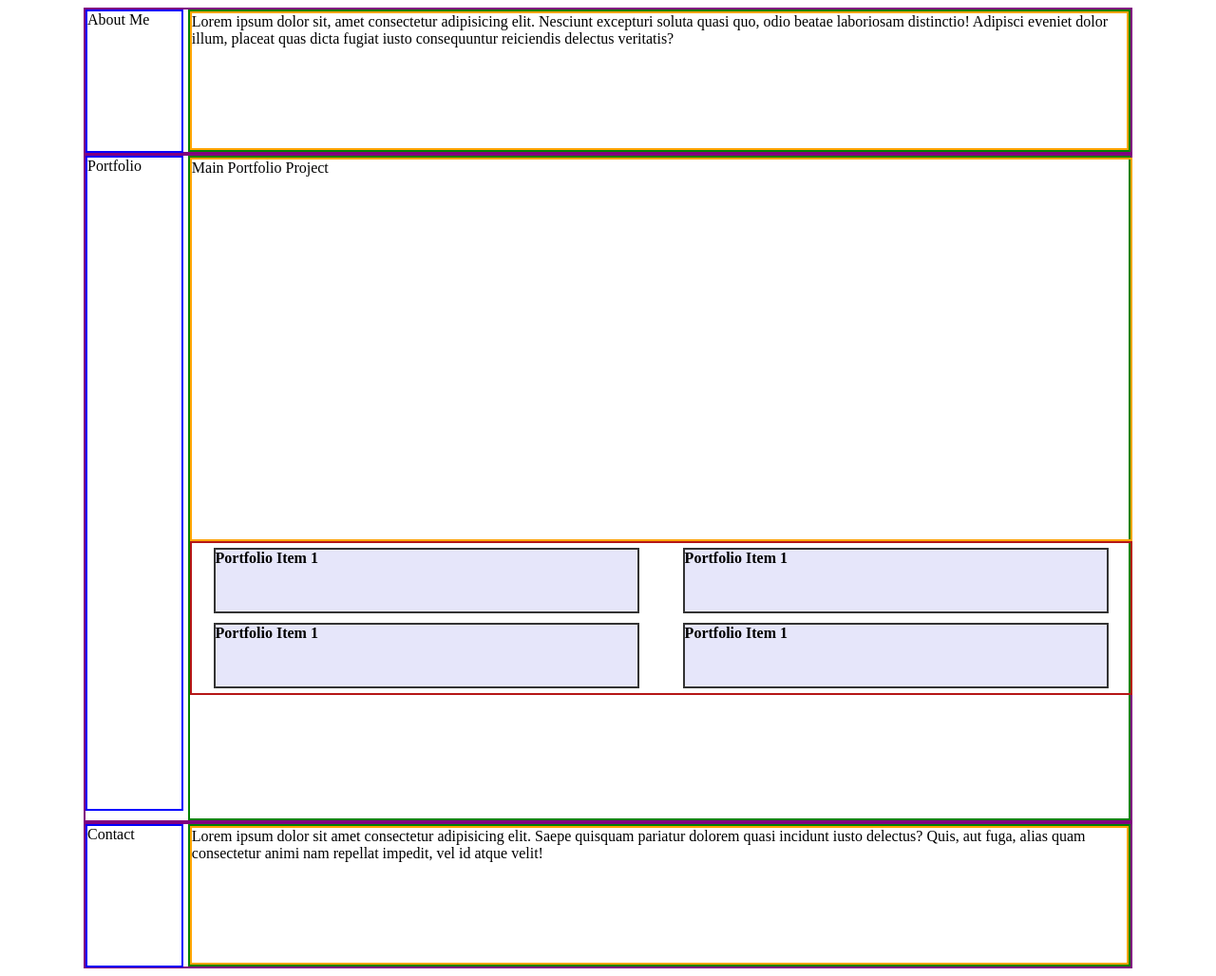
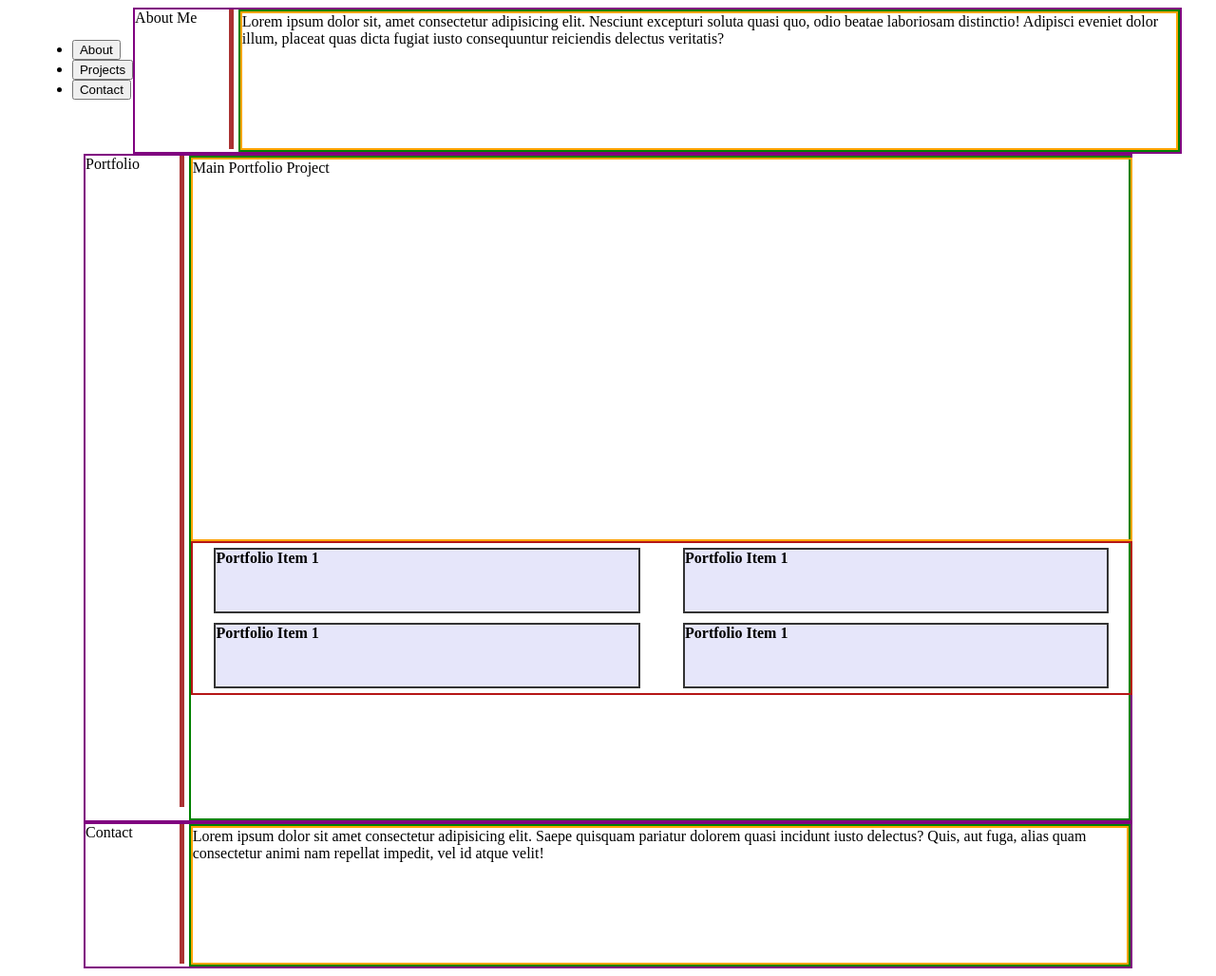
Before and after one commit to jvanosdol/personal-portfolio, a plain HTML site: page index.html in a window 1280 px wide. Shown: the whole page at 95% size. Drawn offline with Linux system fonts and the light colour scheme.

Commit message:
added nav in header

```diff
--- a/index.html
+++ b/index.html
@@ -9,6 +9,22 @@
 </head>
 
 <body>
+
+    <header>
+        <img class="Name" src="" alt="">
+        <nav>
+            <ul class="nav-links">
+                <li><a href="#"><button>About</button></a></li>
+                <li><a href="#"><button>Projects</button></a></li>
+                <li><a href="#"><button>Contact</button></a></li>
+            </ul>
+        </nav>
+    </header>
+
+    <section class="top-image">
+        <img src="" alt="">
+    </section>
+
     <div class="about-container">
 
         <div class="about-title">About Me</div>
--- a/style.css
+++ b/style.css
@@ -1,3 +1,5 @@
+
+
 body {
     display: flex;
     flex-wrap: wrap;
@@ -14,8 +16,9 @@ body {
 
 .about-title {
     height: 98%;
+    min-width: 70px;
     width: 100px;
-    border: 2px solid blue;
+    border-right: 5px solid rgb(170, 50, 50);
     margin-right: 5px;
 }
 
@@ -41,7 +44,8 @@ body {
 .portfolio-main-title {
     height: 98%;
     width: 100px;
-    border: 2px solid blue;
+    min-width: 70px;
+    border-right: 5px solid rgb(170, 50, 50);
     margin-right: 5px;
 }
 
@@ -85,7 +89,8 @@ body {
 .contact-title {
     height: 98%;
     width: 100px;
-    border: 2px solid blue;
+    min-width: 70px;
+    border-right: 5px solid rgb(170, 50, 50);
     margin-right: 5px;
 }
 
```
